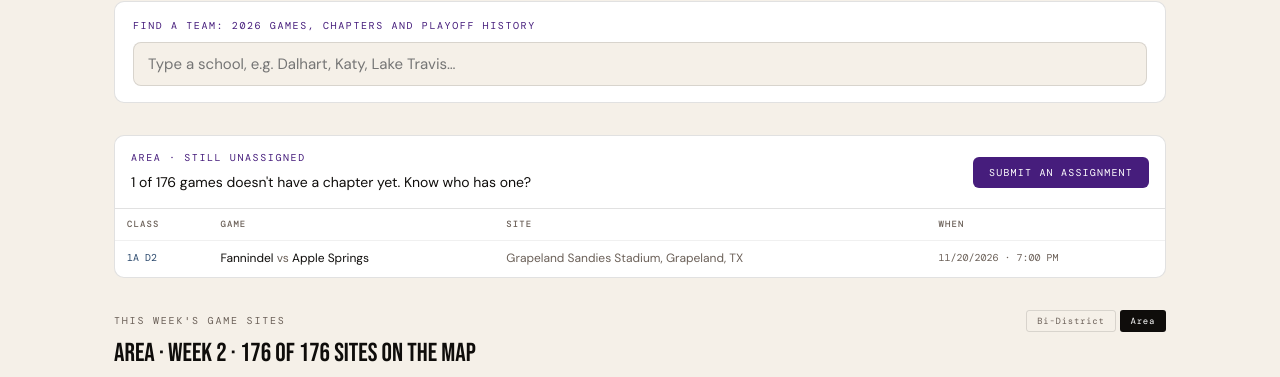
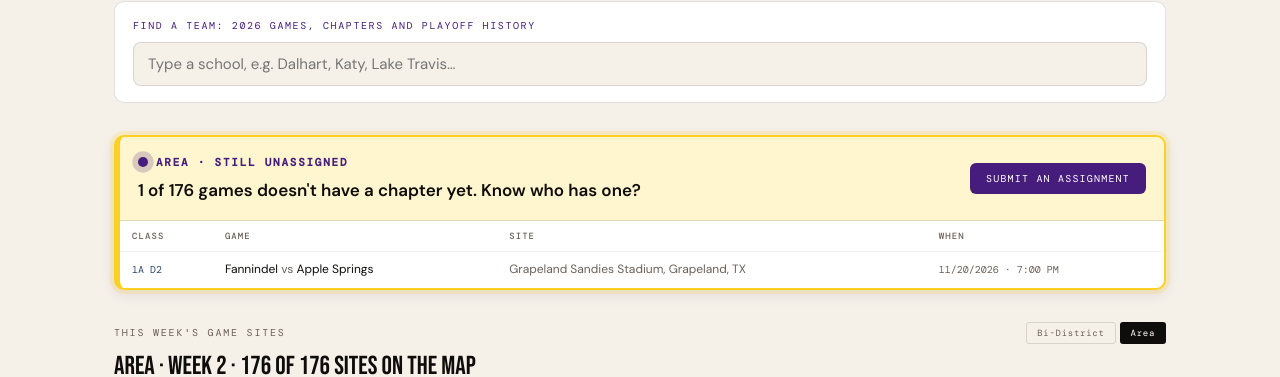
Before and after one commit to colemic2006/texasplayoffs, a React (Vite) app: page / in a window 1280 px wide. Shown: the part 1455-1832 px from the top of the page. Built offline with nearby package versions, Linux system fonts and the light colour scheme.

Commit message:
Front page: highlight the still-unassigned games box
Co-Authored-By: Claude Opus 5.5 <noreply@anthropic.com>
Claude-Session: https://claude.ai/code/session_01BMNz1h9oErPrBeApAqNHEj

```diff
--- a/src/components/MissingGames.jsx
+++ b/src/components/MissingGames.jsx
@@ -43,13 +43,16 @@ export default function MissingGames({ data, onSubmit }) {
 
   const th = { fontFamily:'var(--mono)', fontSize:9, letterSpacing:'0.12em', textTransform:'uppercase', color:'var(--mid)', textAlign:'left', padding:'8px 12px', fontWeight:500 }
   const td = { padding:'8px 12px', fontSize:12, color:'var(--ink)', borderTop:'1px solid rgba(15,13,11,0.06)' }
-  const head = (title, line, button) => (
-    <div style={{ display:'flex', justifyContent:'space-between', alignItems:'center', flexWrap:'wrap', gap:10, padding:'14px 16px', borderBottom:'1px solid var(--border)', borderTop:'1px solid var(--border)', marginTop:-1 }}>
+  // alert: the unassigned-games header, drawn to catch the eye (gold band, pulsing dot, larger type)
+  const head = (title, line, button, alert) => (
+    <div style={{ display:'flex', justifyContent:'space-between', alignItems:'center', flexWrap:'wrap', gap:10, padding: alert ? '16px 18px' : '14px 16px',
+      borderBottom:'1px solid var(--border)', borderTop:'1px solid var(--border)', marginTop:-1, background: alert ? 'rgba(253,208,35,0.22)' : 'transparent' }}>
       <div>
-        <div style={{ fontFamily:'var(--mono)', fontSize:10, letterSpacing:'0.16em', textTransform:'uppercase', color:'var(--burnt)', marginBottom:4 }}>
+        <div style={{ fontFamily:'var(--mono)', fontSize: alert ? 11 : 10, letterSpacing:'0.16em', textTransform:'uppercase', color:'var(--burnt)', marginBottom:4, fontWeight: alert ? 700 : 400, display:'flex', alignItems:'center', gap:8 }}>
+          {alert && <span className="mg-pulse" />}
           {ROUNDS[week] || `Week ${week}`} · {title}
         </div>
-        <div style={{ fontSize:14, color:'var(--ink)' }}>{line}</div>
+        <div style={{ fontSize: alert ? 17 : 14, fontWeight: alert ? 600 : 400, color:'var(--ink)' }}>{line}</div>
       </div>
       {button}
     </div>
@@ -72,7 +75,11 @@ export default function MissingGames({ data, onSubmit }) {
     </div>
   )
   return (
-    <div style={{ background:'var(--surface)', border:'1px solid var(--border)', borderRadius:10, marginBottom:32, overflow:'hidden' }}>
+    <div style={{ background:'var(--surface)', border: showChapter ? '2px solid var(--gold)' : '1px solid var(--border)', borderLeft: showChapter ? '6px solid var(--gold)' : undefined,
+      boxShadow: showChapter ? '0 0 0 4px rgba(253,208,35,0.18), 0 4px 14px rgba(70,29,124,0.10)' : 'none', borderRadius:10, marginBottom:32, overflow:'hidden' }}>
+      <style>{`.mg-pulse{width:10px;height:10px;border-radius:50%;background:var(--burnt);display:inline-block;animation:mgpulse 1.6s ease-out infinite}
+        @keyframes mgpulse{0%{box-shadow:0 0 0 0 rgba(70,29,124,.55)}70%{box-shadow:0 0 0 9px rgba(70,29,124,0)}100%{box-shadow:0 0 0 0 rgba(70,29,124,0)}}
+        @media (prefers-reduced-motion: reduce){.mg-pulse{animation:none}}`}</style>
       {showChapter && <>
         {head('Still unassigned', `${noChapter.length} of ${round.length} games ${noChapter.length === 1 ? "doesn't" : "don't"} have a chapter yet. Know who has one?`,
           onSubmit && (
@@ -80,7 +87,7 @@ export default function MissingGames({ data, onSubmit }) {
               fontFamily:'var(--mono)', fontSize:10, letterSpacing:'0.12em', textTransform:'uppercase', padding:'9px 16px',
               borderRadius:6, border:'none', background:'var(--burnt)', color:'#fff', cursor:'pointer',
             }}>Submit an assignment</button>
-          ))}
+          ), true)}
         {table(noChapter, 'Site')}
       </>}
       {showPin && <>
```
